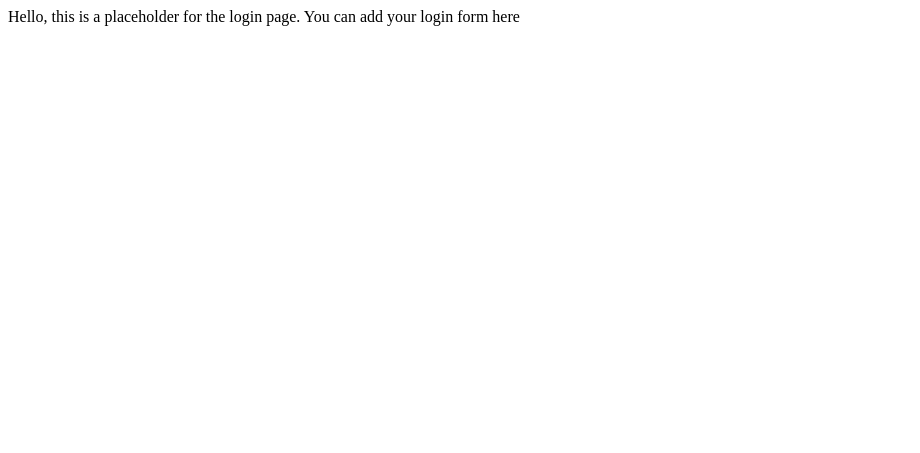
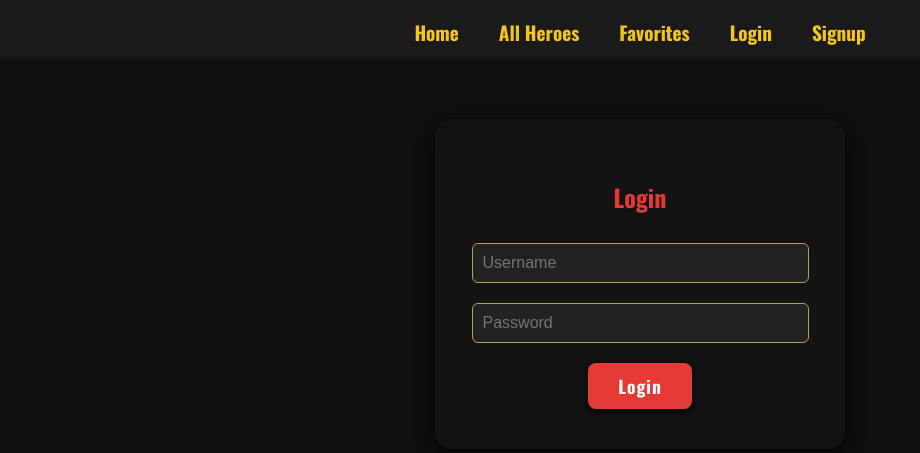
Before and after one commit to SXSreax/Level-12-DTP, a Flask app: page /login in a window 1280 px wide. Shown: the top 453 px of the page, without its empty margins (0-920 px from the left). Run offline with Flask 3, Linux system fonts and the light colour scheme.

Commit message:
Implement user login functionality and UI
Added backend logic for user authentication in routes/login.py, including password hashing and session management. Created a styled login form in templates/login.html and static/css/login.css, with flash message support for login feedback.

```diff
--- a/routes/login.py
+++ b/routes/login.py
@@ -1,11 +1,31 @@
-from flask import Blueprint, render_template
+from flask import Blueprint, render_template, request, redirect, url_for, flash, session
 import sqlite3
-
-conn = sqlite3.connect('databases/Heroes.db', check_same_thread=False)
-cursor = conn.cursor()
+import hashlib
 
 login_bp = Blueprint('login', __name__)
 
-@login_bp.route('/login')  #page for user login, including a form for entering username and password
+def get_db():
+    conn = sqlite3.connect('databases/Heroes.db')
+    conn.row_factory = sqlite3.Row
+    return conn
+
+@login_bp.route('/login', methods=['GET', 'POST'])  #page for user login, including a form for entering username and password
 def login():
+    if request.method == 'POST':
+        username = request.form['username']
+        password = request.form['password']
+        hashed_pw = hashlib.sha256(password.encode()).hexdigest()
+        db = get_db()
+        cursor = db.cursor()
+        cursor.execute("SELECT * FROM users WHERE username = ? AND password = ?", (username, hashed_pw))
+        user = cursor.fetchone()
+        db.close()
+        if user:
+            session['user_id'] = user['id']
+            session['username'] = user['username']
+            flash('Login successful!')
+            return redirect(url_for('home.home'))
+        else:
+            flash('Invalid username or password.')
+            return redirect(url_for('login.login'))
     return render_template('login.html')
--- a/static/css/login.css
+++ b/static/css/login.css
@@ -0,0 +1,49 @@
+.form-container {
+  max-width: 350px;
+  margin: 60px auto;
+  background: rgba(20, 20, 20, 0.98);
+  border-radius: 16px;
+  box-shadow: 0 8px 32px #000;
+  padding: 40px 30px;
+  text-align: center;
+}
+.form-container h2 {
+  font-family: "Oswald", Arial, sans-serif;
+  color: #e53935;
+  margin-bottom: 18px;
+}
+.form-container input {
+  width: 90%;
+  padding: 10px;
+  margin: 10px 0;
+  border-radius: 6px;
+  border: 1px solid #bfa046;
+  background: #222;
+  color: #fff;
+  font-size: 1em;
+}
+.form-container button {
+  background: #e53935;
+  color: #fff;
+  font-family: "Oswald", Arial, sans-serif;
+  font-size: 1.1em;
+  padding: 10px 30px;
+  border-radius: 8px;
+  border: none;
+  box-shadow: 0 2px 8px #000;
+  transition: background 0.2s, color 0.2s;
+  letter-spacing: 1px;
+  font-weight: bold;
+  outline: none;
+  margin-top: 10px;
+}
+.form-container button:hover {
+  background: #bfa046;
+  color: #111;
+}
+.form-container ul {
+  color: #e53935;
+  margin-top: 15px;
+  padding-left: 0;
+  list-style: none;
+}
--- a/templates/login.html
+++ b/templates/login.html
@@ -1,12 +1,27 @@
-<!DOCTYPE html>
-<html lang="en">
-  <head>
-    <meta charset="UTF-8" />
-    <meta name="viewport" content="width=device-width, initial-scale=1.0" />
-    <title>Document</title>
-  </head>
-  <body>
-    Hello, this is a placeholder for the login page. You can add your login form
-    here
-  </body>
-</html>
+{% extends "base.html" %} {% block title %}Login{% endblock %} {% block head %}
+<link
+  rel="stylesheet"
+  href="{{ url_for('static', filename='css/login.css') }}"
+/>
+{% endblock %} {% block content %}
+<div class="form-container">
+  <h2>Login</h2>
+  <form method="POST">
+    <input type="text" name="username" placeholder="Username" required /><br />
+    <input
+      type="password"
+      name="password"
+      placeholder="Password"
+      required
+    /><br />
+    <button type="submit">Login</button>
+  </form>
+  {% with messages = get_flashed_messages() %} {% if messages %}
+  <ul>
+    {% for message in messages %}
+    <li>{{ message }}</li>
+    {% endfor %}
+  </ul>
+  {% endif %} {% endwith %}
+</div>
+{% endblock %}
```
